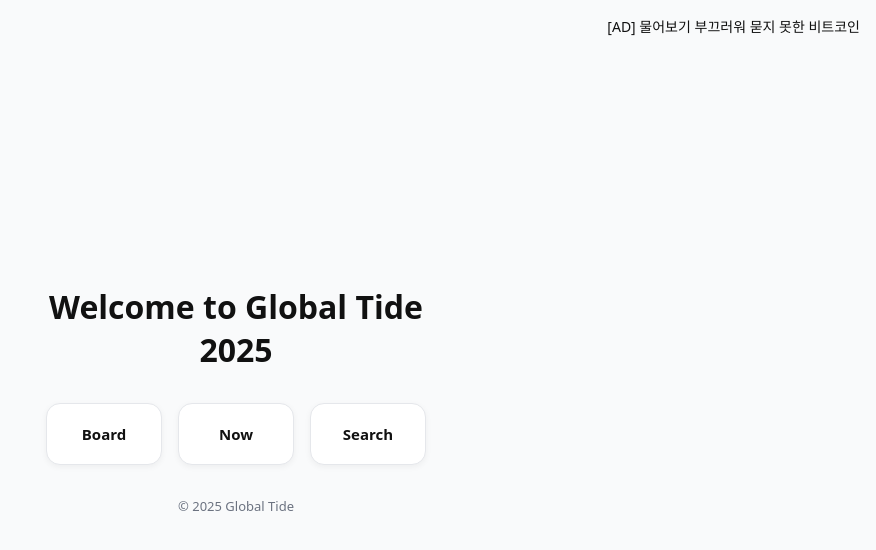
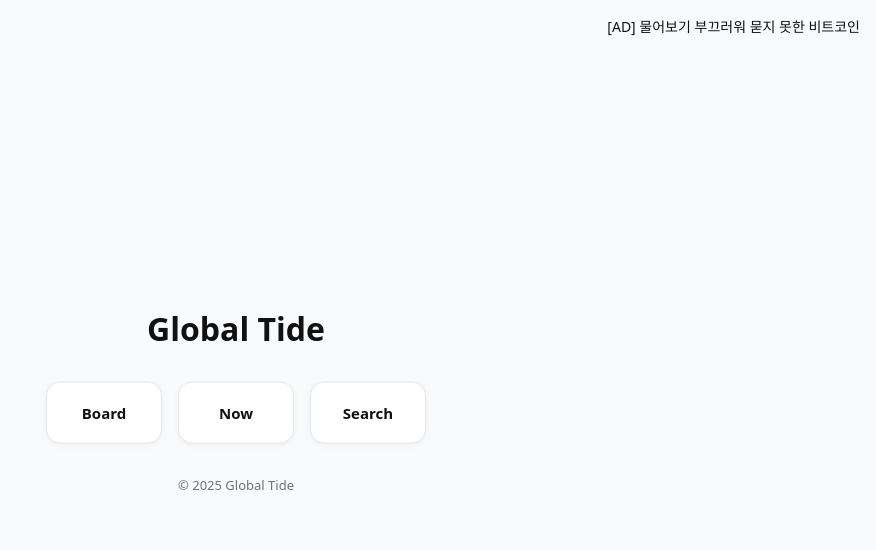
Before and after one commit to globaltide/globaltide-website, a website: page public/index.html in a window 1280 px wide. Shown: the whole page, without its empty margins (404-1280 px from the left). Drawn offline with Linux system fonts and the light colour scheme.

Commit message:
Revert main title back to "Global Tide"

```diff
--- a/public/index.html
+++ b/public/index.html
@@ -113,7 +113,7 @@
   <!-- 메인 콘텐츠 -->
   <div class="center-wrap">
 
-    <h1><a href="/">Welcome to Global Tide 2025</a></h1>
+    <h1><a href="/">Global Tide</a></h1>
 
     <div class="links">
       <a href="board.html" class="page-link">
```
